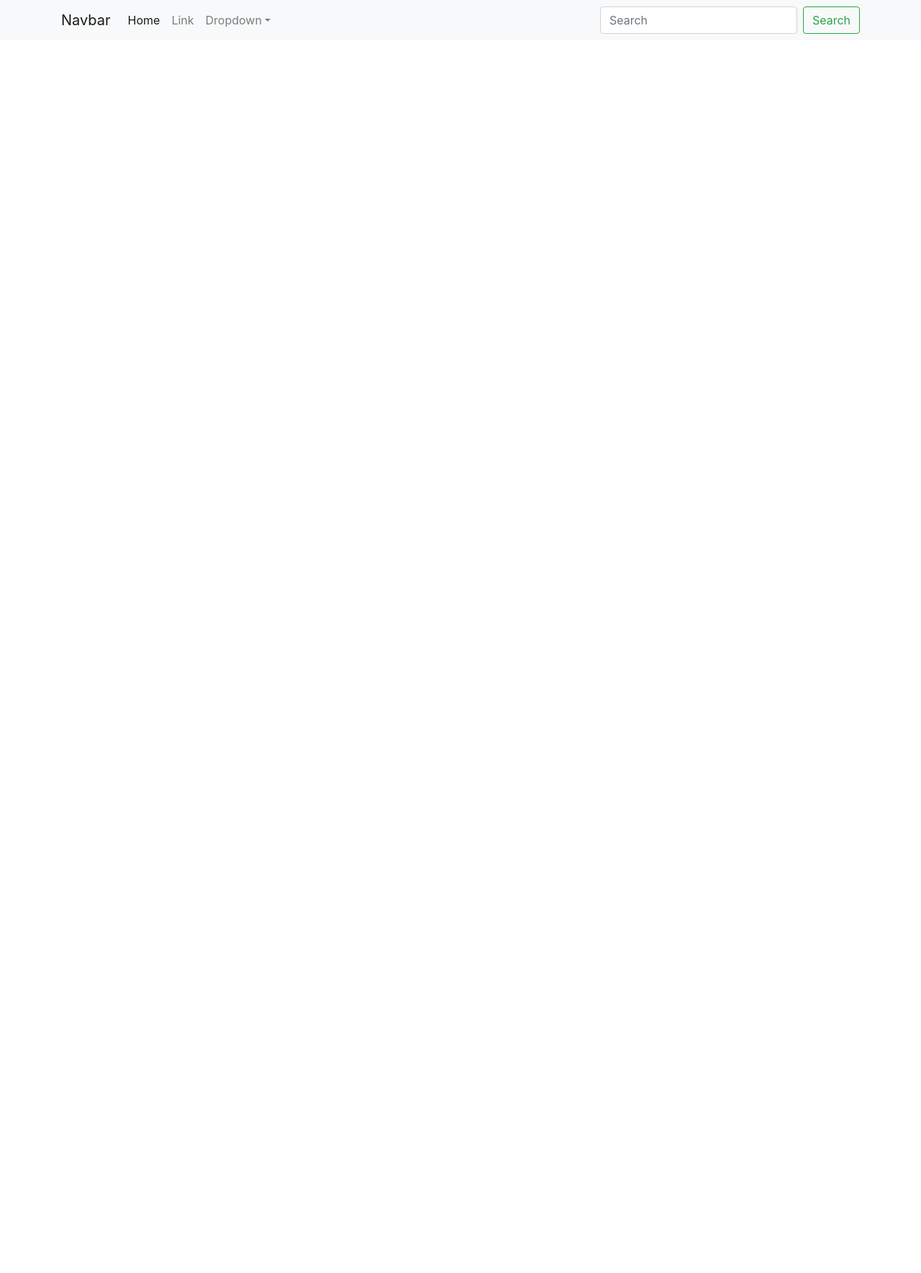
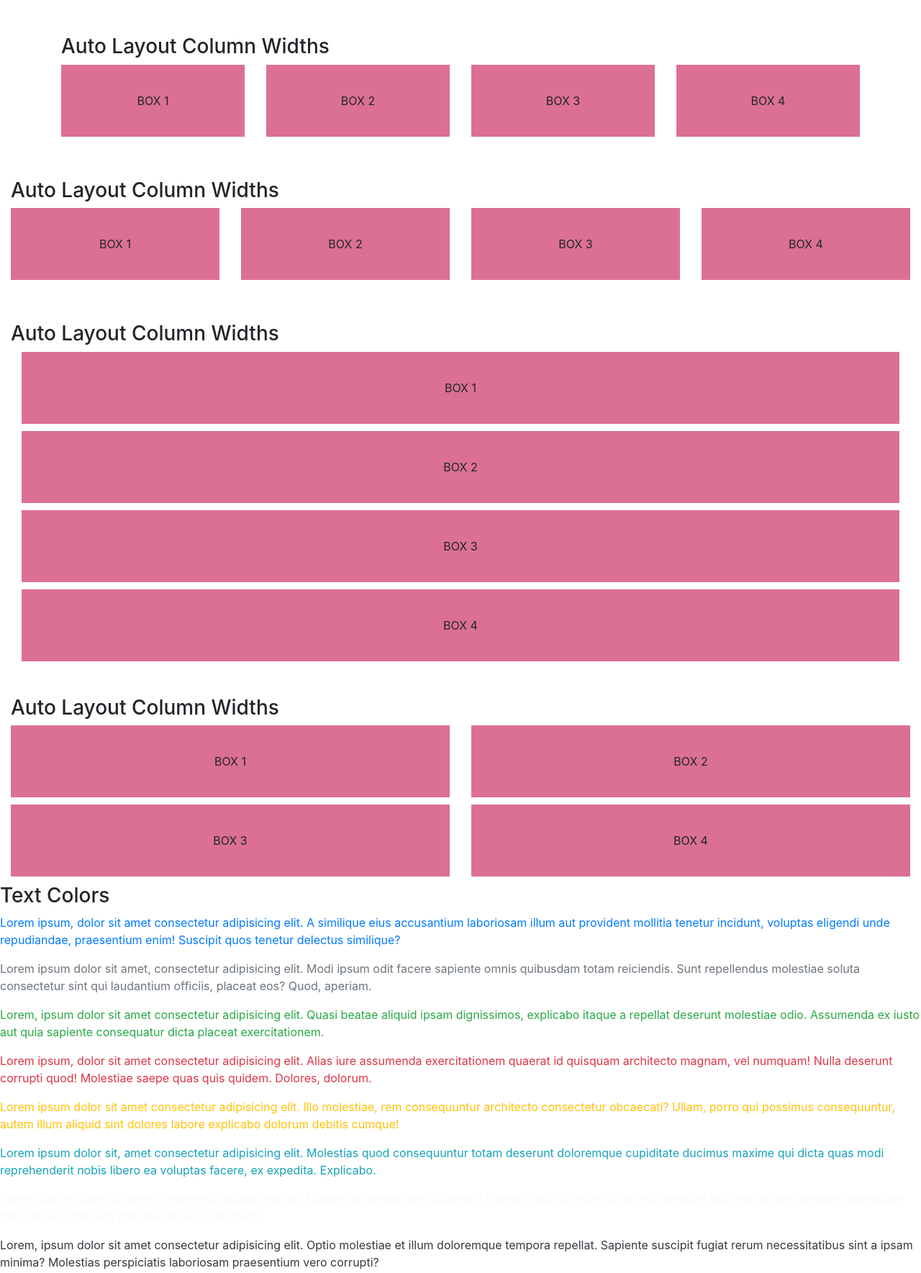
Before and after one commit to sisa051218/bootstrapbasics, a plain HTML site: page index.html in a window 1280 px wide. Shown: the top 1769 px of the page at 72% size. Before the commit the page ends 800 px from the top, so only its background shows below. Drawn offline with Linux system fonts and the light colour scheme.

Commit message:
addedd basics

```diff
--- a/index.html
+++ b/index.html
@@ -12,75 +12,88 @@
         <!-- Bootstrap CSS v5.2.1 -->
         <link rel="stylesheet" href="./bootstrap-5.3.3-dist/css/bootstrap.css">
         <link rel="stylesheet" href="./bootstrap-4.5.3-dist/css/bootstrap.css">
+        <link rel="stylesheet" href="style.css">
+
     </head>
 
     <body>
-        <nav
-            class="navbar navbar-expand-sm navbar-light bg-light"
-        >
-            <div class="container">
-                <a class="navbar-brand" href="#">Navbar</a>
-                <button
-                    class="navbar-toggler d-lg-none"
-                    type="button"
-                    data-bs-toggle="collapse"
-                    data-bs-target="#collapsibleNavId"
-                    aria-controls="collapsibleNavId"
-                    aria-expanded="false"
-                    aria-label="Toggle navigation"
-                >
-                    <span class="navbar-toggler-icon"></span>
-                </button>
-                <div class="collapse navbar-collapse" id="collapsibleNavId">
-                    <ul class="navbar-nav me-auto mt-2 mt-lg-0">
-                        <li class="nav-item">
-                            <a class="nav-link active" href="#" aria-current="page"
-                                >Home
-                                <span class="visually-hidden">(current)</span></a
-                            >
-                        </li>
-                        <li class="nav-item">
-                            <a class="nav-link" href="#">Link</a>
-                        </li>
-                        <li class="nav-item dropdown">
-                            <a
-                                class="nav-link dropdown-toggle"
-                                href="#"
-                                id="dropdownId"
-                                data-bs-toggle="dropdown"
-                                aria-haspopup="true"
-                                aria-expanded="false"
-                                >Dropdown</a
-                            >
-                            <div
-                                class="dropdown-menu"
-                                aria-labelledby="dropdownId"
-                            >
-                                <a class="dropdown-item" href="#"
-                                    >Action 1</a
-                                >
-                                <a class="dropdown-item" href="#"
-                                    >Action 2</a
-                                >
-                            </div>
-                        </li>
-                    </ul>
-                    <form class="d-flex my-2 my-lg-0">
-                        <input
-                            class="form-control me-sm-2"
-                            type="text"
-                            placeholder="Search"
-                        />
-                        <button
-                            class="btn btn-outline-success my-2 my-sm-0"
-                            type="submit"
-                        >
-                            Search
-                        </button>
-                    </form>
-                </div>
+        <div class="container mt-5">
+            <h3>Auto Layout Column Widths</h3>
+            <div class="row">
+                <div class="col"><div class="custom-box">BOX 1</div></div>
+                <div class="col"><div class="custom-box">BOX 2</div></div>
+                <div class="col"><div class="custom-box">BOX 3</div></div>
+                <div class="col"><div class="custom-box">BOX 4</div></div>
             </div>
-        </nav>
+        </div>
+
+        <div class="container-fluid mt-5">
+            <h3>Auto Layout Column Widths</h3>
+            <div class="row">
+                <div class="col"><div class="custom-box">BOX 1</div></div>
+                <div class="col"><div class="custom-box">BOX 2</div></div>
+                <div class="col"><div class="custom-box">BOX 3</div></div>
+                <div class="col"><div class="custom-box">BOX 4</div></div>
+            </div>
+        </div>
+
+        <div class="container-fluid mt-5">
+            <h3>Auto Layout Column Widths</h3>
+            <div class="row-no gutters">
+                <div class="col"><div class="custom-box">BOX 1</div></div>
+                <div class="col"><div class="custom-box">BOX 2</div></div>
+                <div class="col"><div class="custom-box">BOX 3</div></div>
+                <div class="col"><div class="custom-box">BOX 4</div></div>
+            </div>
+        </div>
+
+        <div class="container-fluid mt-5">
+            <h3>Auto Layout Column Widths</h3>
+            <div class="row">
+                <div class="col-md-6 col-sm-12"><div class="custom-box">BOX 1</div></div>
+                <div class="col-md-6 col-sm-12"><div class="custom-box">BOX 2</div></div>
+                <div class="col-md-6 col-sm-12"><div class="custom-box">BOX 3</div></div>
+                <div class="col-md-6 col-sm-12"><div class="custom-box">BOX 4</div></div>
+            </div>
+        </div>
+
+        <div class="container.my-4">
+            <h3>Text Colors</h3>
+            <p class="text-primary">Lorem ipsum, dolor sit amet consectetur adipisicing elit. A similique eius accusantium laboriosam illum aut provident mollitia tenetur incidunt, voluptas eligendi unde repudiandae, praesentium enim! Suscipit quos tenetur delectus similique?</p>
+            <p class="text-secondary">Lorem ipsum dolor sit amet, consectetur adipisicing elit. Modi ipsum odit facere sapiente omnis quibusdam totam reiciendis. Sunt repellendus molestiae soluta consectetur sint qui laudantium officiis, placeat eos? Quod, aperiam.</p>
+            <p class="text-success">Lorem, ipsum dolor sit amet consectetur adipisicing elit. Quasi beatae aliquid ipsam dignissimos, explicabo itaque a repellat deserunt molestiae odio. Assumenda ex iusto aut quia sapiente consequatur dicta placeat exercitationem.</p>
+            <p class="text-danger">Lorem ipsum, dolor sit amet consectetur adipisicing elit. Alias iure assumenda exercitationem quaerat id quisquam architecto magnam, vel numquam! Nulla deserunt corrupti quod! Molestiae saepe quas quis quidem. Dolores, dolorum.</p>
+            <p class="text-warning">Lorem ipsum dolor sit amet consectetur adipisicing elit. Illo molestiae, rem consequuntur architecto consectetur obcaecati? Ullam, porro qui possimus consequuntur, autem illum aliquid sint dolores labore explicabo dolorum debitis cumque!</p>
+            <p class="text-info">Lorem ipsum dolor sit, amet consectetur adipisicing elit. Molestias quod consequuntur totam deserunt doloremque cupiditate ducimus maxime qui dicta quas modi reprehenderit nobis libero ea voluptas facere, ex expedita. Explicabo.</p>
+            <p class="text-light">Lorem, ipsum dolor sit amet consectetur adipisicing elit. Labore ad perspiciatis ducimus? Facere culpa illo eum soluta ea, nesciunt ducimus ipsam tempore laboriosam dolorum suscipit rem maiores natus quod dolor!</p>
+            <p class="text-dark">Lorem, ipsum dolor sit amet consectetur adipisicing elit. Optio molestiae et illum doloremque tempora repellat. Sapiente suscipit fugiat rerum necessitatibus sint a ipsam minima? Molestias perspiciatis laboriosam praesentium vero corrupti?</p>
+        </div>
+
+        <div class="container my-4">
+            <h3>Background Colors</h3>
+            <div class="bg-primary text-light">Primary BG Color</div>
+            <div class="bg-secondary text-light">Primary BG Color</div>
+            <div class="bg-success text-light">Primary BG Color</div>
+            <div class="bg-danger text-light">Primary BG Color</div>
+            <div class="bg-warning text-light">Primary BG Color</div>
+            <div class="bg-info text-light">Primary BG Color</div>
+            <div class="bg-light text-dark">Primary BG Color</div>
+            <div class="bg-dark text-light">Primary BG Color</div>
+        </div>
+
+        <div class="container my-4">
+            <h3>Border Color</h3>
+            <div class="border border-primary p-2">Lorem, ipsum dolor sit amet consectetur adipisicing elit. Sunt et vitae praesentium corrupti fuga perferendis blanditiis voluptatum nobis dolor odio esse quis nam fugiat autem nostrum doloribus, accusamus aspernatur porro?</div>
+            <div class="border border-secondary p-2">Lorem, ipsum dolor sit amet consectetur adipisicing elit. Sunt et vitae praesentium corrupti fuga perferendis blanditiis voluptatum nobis dolor odio esse quis nam fugiat autem nostrum doloribus, accusamus aspernatur porro?</div>
+            <div class="border border-success p-2">Lorem, ipsum dolor sit amet consectetur adipisicing elit. Sunt et vitae praesentium corrupti fuga perferendis blanditiis voluptatum nobis dolor odio esse quis nam fugiat autem nostrum doloribus, accusamus aspernatur porro?</div>
+            <div class="border border-danger p-2">Lorem, ipsum dolor sit amet consectetur adipisicing elit. Sunt et vitae praesentium corrupti fuga perferendis blanditiis voluptatum nobis dolor odio esse quis nam fugiat autem nostrum doloribus, accusamus aspernatur porro?</div>
+            <div class="border border-warning p-2">Lorem, ipsum dolor sit amet consectetur adipisicing elit. Sunt et vitae praesentium corrupti fuga perferendis blanditiis voluptatum nobis dolor odio esse quis nam fugiat autem nostrum doloribus, accusamus aspernatur porro?</div>
+            <div class="border border-info p-2">Lorem, ipsum dolor sit amet consectetur adipisicing elit. Sunt et vitae praesentium corrupti fuga perferendis blanditiis voluptatum nobis dolor odio esse quis nam fugiat autem nostrum doloribus, accusamus aspernatur porro?</div>
+            <div class="border border-light p-2">Lorem, ipsum dolor sit amet consectetur adipisicing elit. Sunt et vitae praesentium corrupti fuga perferendis blanditiis voluptatum nobis dolor odio esse quis nam fugiat autem nostrum doloribus, accusamus aspernatur porro?</div>
+            <div class="border border-dark p-2">Lorem, ipsum dolor sit amet consectetur adipisicing elit. Sunt et vitae praesentium corrupti fuga perferendis blanditiis voluptatum nobis dolor odio esse quis nam fugiat autem nostrum doloribus, accusamus aspernatur porro?</div>
+        </div>
+
+
 
         <!-- Bootstrap JavaScript Libraries -->
         <script href="./bootstrap-5.3.3-dist/css/bootstrap.css"></script>
--- /dev/null
+++ b/style.css
@@ -0,0 +1,11 @@
+.custom-box{
+    height: 100px;
+    background-color: palevioletred;
+    text-align: center;
+    display: flex;
+    justify-content: center;
+    align-items: center;
+    margin-bottom: 10px;
+    margin-left: 0px;
+    margin-right: 0px;
+}
```
